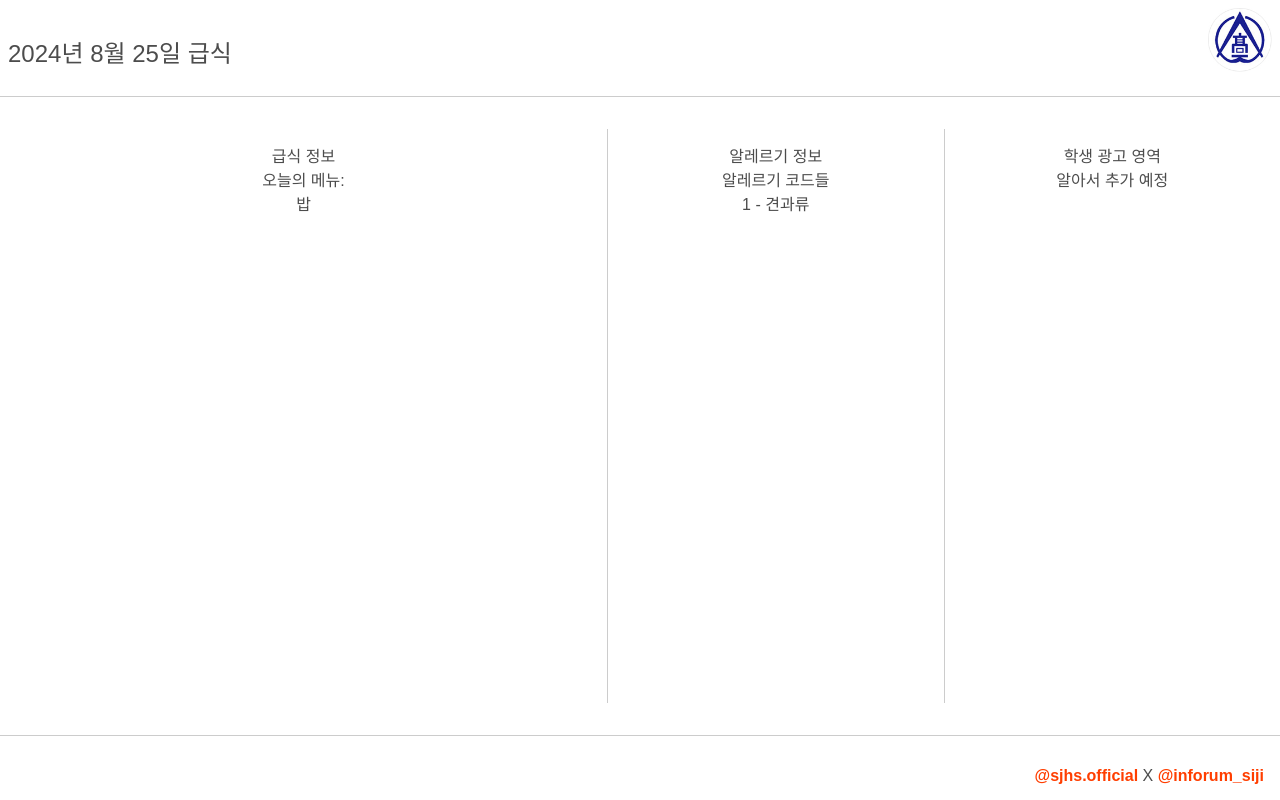
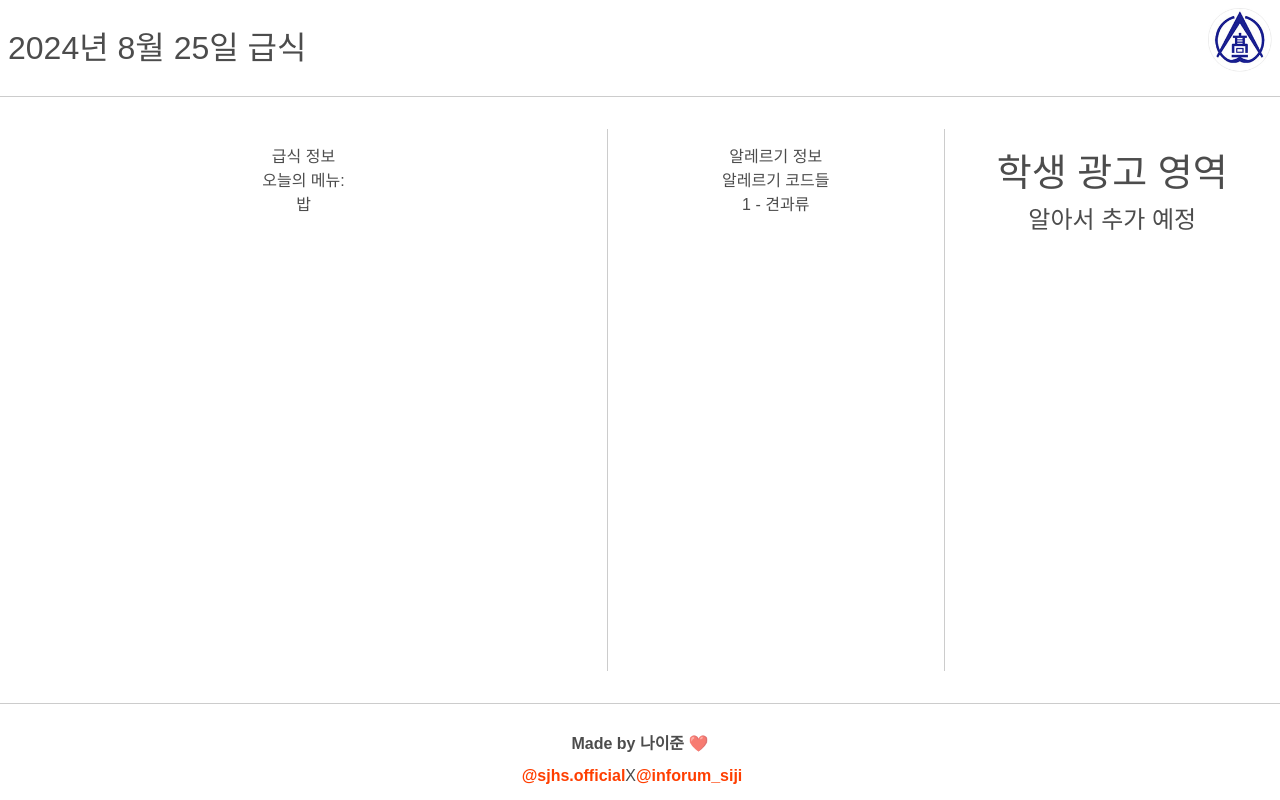
Before and after one commit to Inforum8/school-launch-frontend, a SvelteKit app: page / in a window 1280 px wide. Built offline with nearby package versions, Linux system fonts and the light colour scheme.

Commit message:
style: update styles for StudentAds, Header, and layout
Enhanced font sizes for better readability in StudentAds. Reverted image sizes and commented out unused styles in Header. Updated footer styles in layout for better alignment and structure.

```diff
--- a/src/lib/components/StudentAds.svelte
+++ b/src/lib/components/StudentAds.svelte
@@ -14,4 +14,12 @@
         flex-direction: column;
         align-items: center;
     }
+
+		h2 {
+				font-size: 38px;
+		}
+
+		p {
+				font-size: 24px;
+		}
 </style>
--- a/src/routes/+layout.svelte
+++ b/src/routes/+layout.svelte
@@ -15,7 +15,8 @@
 	<hr class="divider" />
 
 	<footer>
-		<p><a href="https://www.instagram.com/sjhs.official">@sjhs.official</a> X <a href="https://www.instagram.com/inforum_siji">@inforum_siji</a></p>
+		<p class="center-text"><b>Made by 나이준 ❤️</b></p>
+		<p class="right-text"><a href="https://www.instagram.com/sjhs.official">@sjhs.official</a> X <a href="https://www.instagram.com/inforum_siji">@inforum_siji</a></p>
 	</footer>
 </div>
 
@@ -40,9 +41,23 @@
         display: flex;
         flex-direction: column;
         justify-content: center;
+        align-items: center;
+        padding: 12px;
+    }
+
+    .center-text {
+        flex: 1;
+        display: flex;
+        justify-content: center;
+        margin-bottom: 8px;
+    }
+
+    .right-text {
+        display: flex;
+        justify-content: center;
         align-items: flex-end;
+        flex: 1;
         margin-right: 16px;
-        padding: 12px;
     }
 
     footer a {
--- a/src/routes/Header.svelte
+++ b/src/routes/Header.svelte
@@ -44,7 +44,7 @@
     }
 
     .corner p {
-        font-size: 1.5rem;
+        font-size: 2rem;
         margin-top: auto;
 
         white-space: nowrap;
@@ -59,72 +59,72 @@
     }
 
     .corner img {
-        /*width: 4em;*/
-        /*height: 4em;*/
-        width: 100%;
-        height: 100%;
+        width: 4em;
+        height: 4em;
+        /*width: 100%;*/
+        /*height: 100%;*/
         object-fit: contain;
     }
 
-    nav {
-        display: flex;
-        justify-content: center;
-        --background: rgba(255, 255, 255, 0.7);
-    }
+    /*nav {*/
+    /*    display: flex;*/
+    /*    justify-content: center;*/
+    /*    --background: rgba(255, 255, 255, 0.7);*/
+    /*}*/
 
-    svg {
-        width: 2em;
-        height: 3em;
-        display: block;
-    }
+    /*svg {*/
+    /*    width: 2em;*/
+    /*    height: 3em;*/
+    /*    display: block;*/
+    /*}*/
 
-    path {
-        fill: var(--background);
-    }
+    /*path {*/
+    /*    fill: var(--background);*/
+    /*}*/
 
-    ul {
-        position: relative;
-        padding: 0;
-        margin: 0;
-        height: 3em;
-        display: flex;
-        justify-content: center;
-        align-items: center;
-        list-style: none;
-        background: var(--background);
-        background-size: contain;
-    }
+    /*ul {*/
+    /*    position: relative;*/
+    /*    padding: 0;*/
+    /*    margin: 0;*/
+    /*    height: 3em;*/
+    /*    display: flex;*/
+    /*    justify-content: center;*/
+    /*    align-items: center;*/
+    /*    list-style: none;*/
+    /*    background: var(--background);*/
+    /*    background-size: contain;*/
+    /*}*/
 
-    li {
-        position: relative;
-        height: 100%;
-    }
+    /*li {*/
+    /*    position: relative;*/
+    /*    height: 100%;*/
+    /*}*/
 
-    li[aria-current='page']::before {
-        --size: 6px;
-        content: '';
-        width: 0;
-        height: 0;
-        position: absolute;
-        top: 0;
-        left: calc(50% - var(--size));
-        border: var(--size) solid transparent;
-        border-top: var(--size) solid var(--color-theme-1);
-    }
+    /*li[aria-current='page']::before {*/
+    /*    --size: 6px;*/
+    /*    content: '';*/
+    /*    width: 0;*/
+    /*    height: 0;*/
+    /*    position: absolute;*/
+    /*    top: 0;*/
+    /*    left: calc(50% - var(--size));*/
+    /*    border: var(--size) solid transparent;*/
+    /*    border-top: var(--size) solid var(--color-theme-1);*/
+    /*}*/
 
-    nav a {
-        display: flex;
-        height: 100%;
-        align-items: center;
-        padding: 0 0.5rem;
-        color: var(--color-text);
-        font-weight: 700;
-        font-size: 0.8rem;
-        text-transform: uppercase;
-        letter-spacing: 0.1em;
-        text-decoration: none;
-        transition: color 0.2s linear;
-    }
+    /*nav a {*/
+    /*    display: flex;*/
+    /*    height: 100%;*/
+    /*    align-items: center;*/
+    /*    padding: 0 0.5rem;*/
+    /*    color: var(--color-text);*/
+    /*    font-weight: 700;*/
+    /*    font-size: 0.8rem;*/
+    /*    text-transform: uppercase;*/
+    /*    letter-spacing: 0.1em;*/
+    /*    text-decoration: none;*/
+    /*    transition: color 0.2s linear;*/
+    /*}*/
 
     a:hover {
         color: var(--color-theme-1);
```
